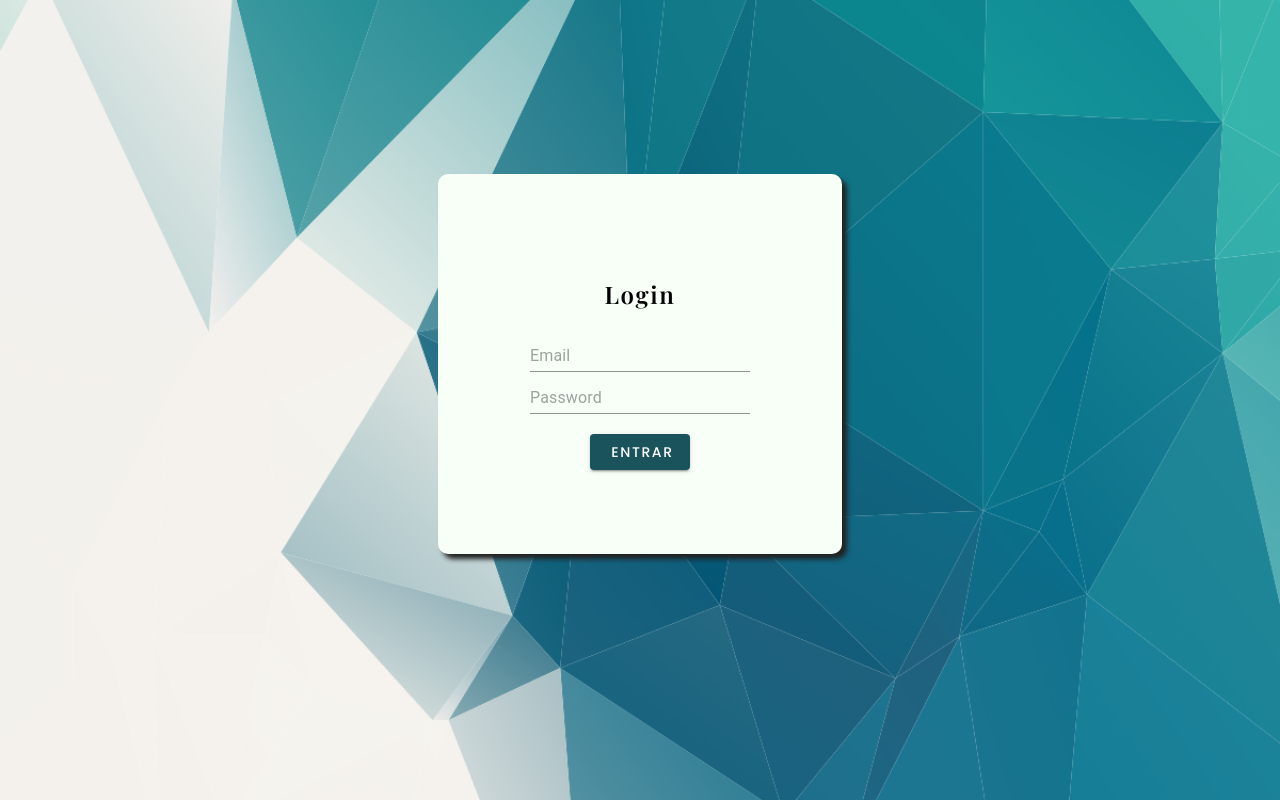
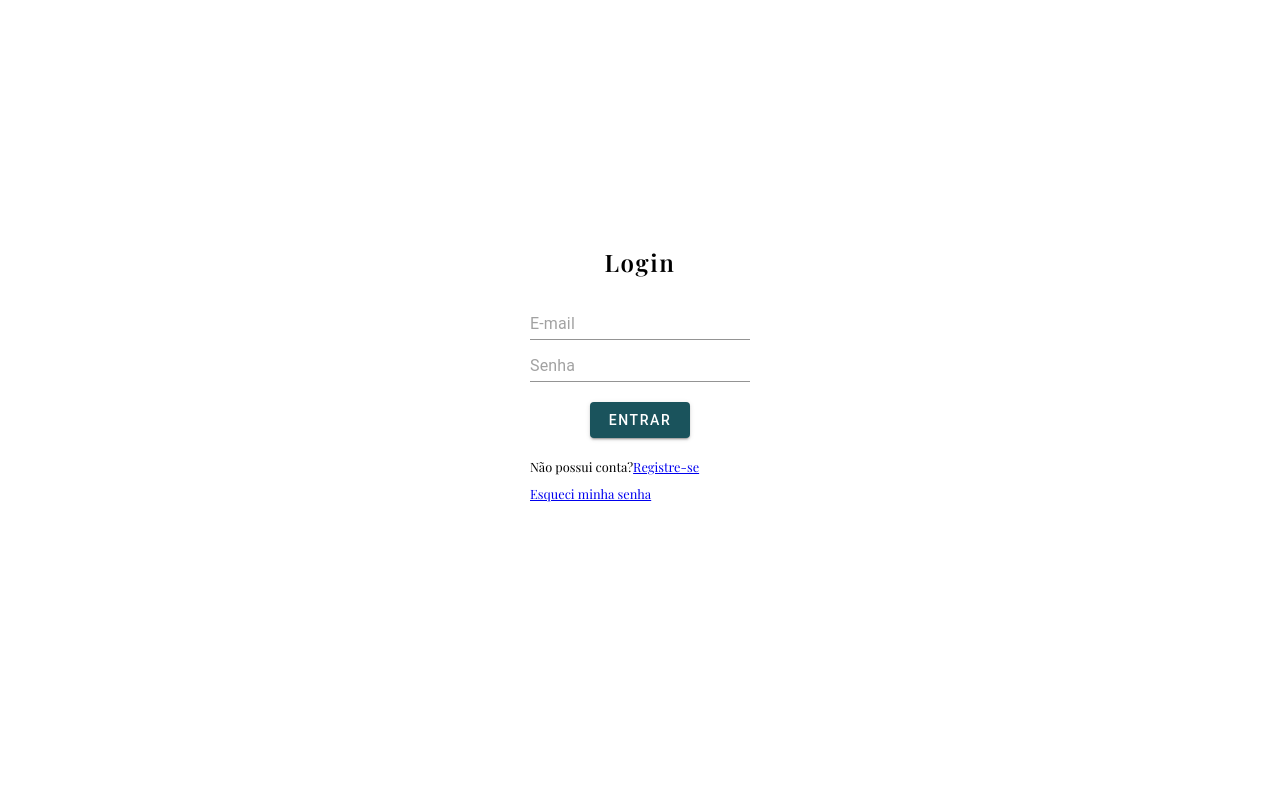
Before and after one commit to raiane-honorato/projeto-integrador-g1, a React (Create React App) app: page /login in a window 1280 px wide. Built offline with nearby package versions, Linux system fonts and the light colour scheme; a web font is replaced by a local one.

Commit message:
ajustes no pull

```diff
--- a/src/pages/Login/Login.js
+++ b/src/pages/Login/Login.js
@@ -1,42 +1,12 @@
 import "./login.css";
-import { TextField, Button } from "@material-ui/core";
-
+import  LoginComponent  from "../../components/LoginComponent/LoginComponent";
 
 function Login() {
   return (
     <>
-      <div className='login-container'>
-        <div className="container-first">
-          <div className="first-column">
-            <h2 className="title"> Login</h2>
-            <form className="form">
-              <div className="form-group">
-                <TextField
-                  className="form-control"
-                  type="email"
-                  placeholder="Email"
-                />
-              </div>
-              <div className="form-group">
-                <TextField
-                  className="form-control"
-                  type="password"
-                  placeholder="Password"
-                />
-              </div>
-              {/* <button className="btn btn-secondary">Entrar</button> */}
-              <Button
-                style={{ marginTop: "20px" }}
-                variant="contained"
-                className="buttonLogin"
-                color="primary"
-              >
-                Entrar
-              </Button>
-            </form>
-          </div>
-        </div>
-      </div>
+    <div className="container-first">
+      <LoginComponent/>
+    </div>
     </>
   );
 }
```
